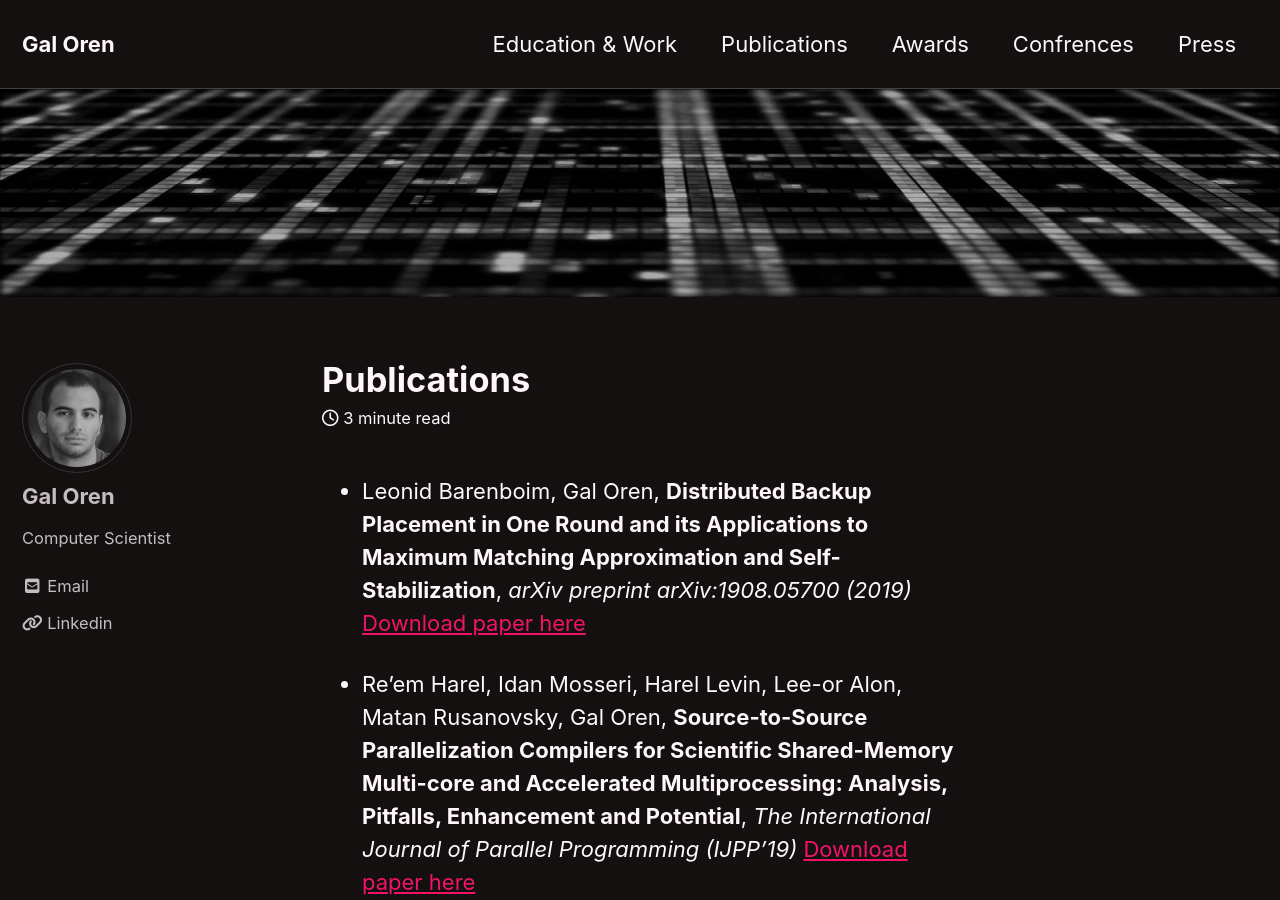
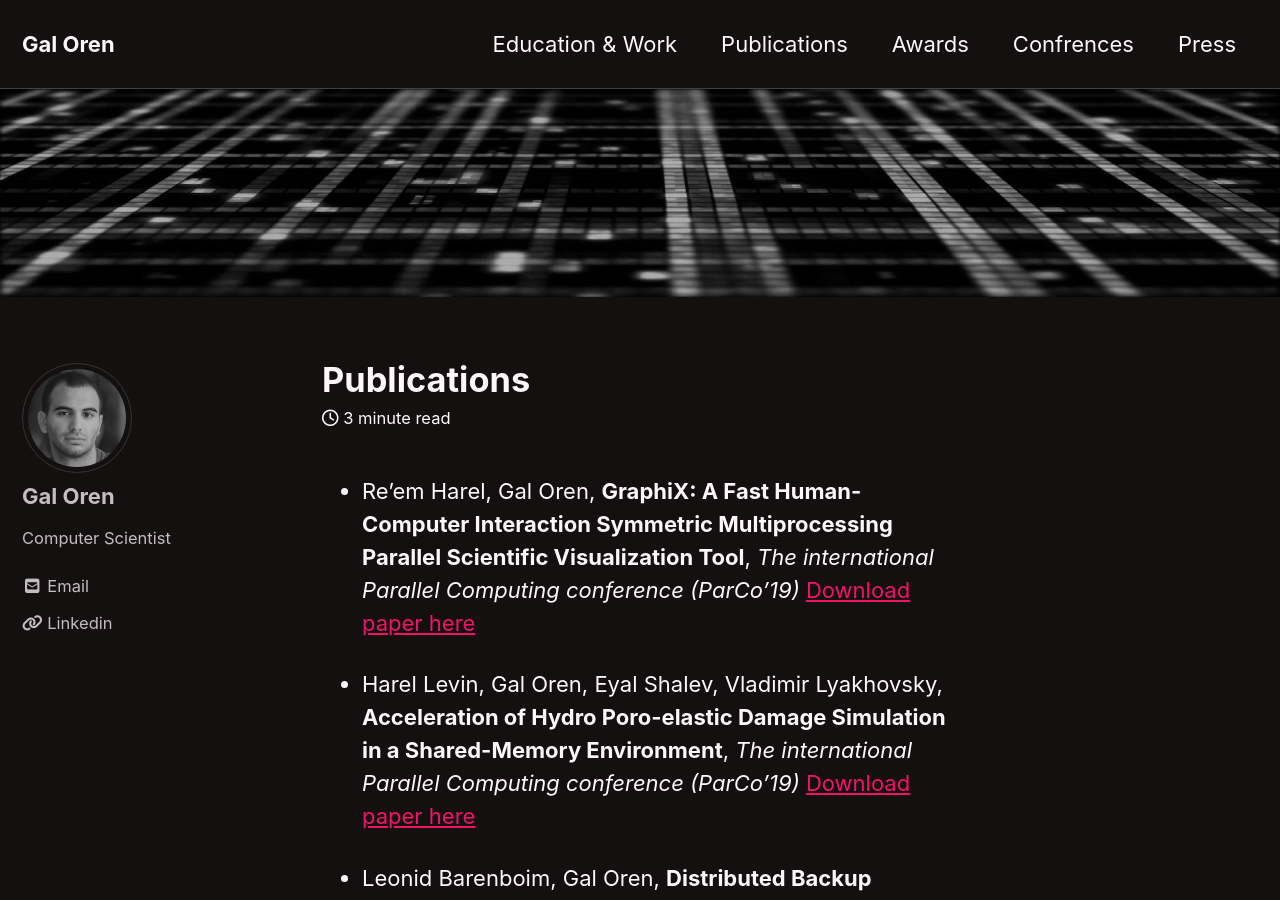
Before and after one commit to galoren/galoren.github.io, a Jekyll site: the page built from _pages/publications.md, in a window 1280 px wide and 900 px high. Built offline with Jekyll 4.4.1, drawn with Linux system fonts in a browser that asks for light colours; cached includes are drawn as plain includes; nearby versions of some CDN libraries.

Commit message:
Parco 2019

```diff
--- a/_pages/publications.md
+++ b/_pages/publications.md
@@ -4,6 +4,11 @@ permalink: /publications/
 header:
   image: "/images/hpc.jpeg"
 ---
+* Re'em Harel, Gal Oren,  **GraphiX: A Fast Human-Computer Interaction Symmetric Multiprocessing Parallel Scientific Visualization Tool**, _The international Parallel Computing conference (ParCo'19)_
+[Download paper here](http://galoren.github.io/files/parco19_Graphix.pdf)
+
+* Harel Levin, Gal Oren, Eyal Shalev, Vladimir Lyakhovsky,  **Acceleration of Hydro Poro-elastic Damage Simulation in a Shared-Memory Environment**, _The international Parallel Computing conference (ParCo'19)_
+[Download paper here](http://galoren.github.io/files/parco19_HydroPED.pdf)
 
 * Leonid Barenboim, Gal Oren, **Distributed Backup Placement in One Round and its Applications to Maximum Matching Approximation and Self-Stabilization**, _arXiv preprint arXiv:1908.05700 (2019)_
 [Download paper here](http://galoren.github.io/files/MCM19.pdf)
```
Also changed, not shown: 2 other files.
